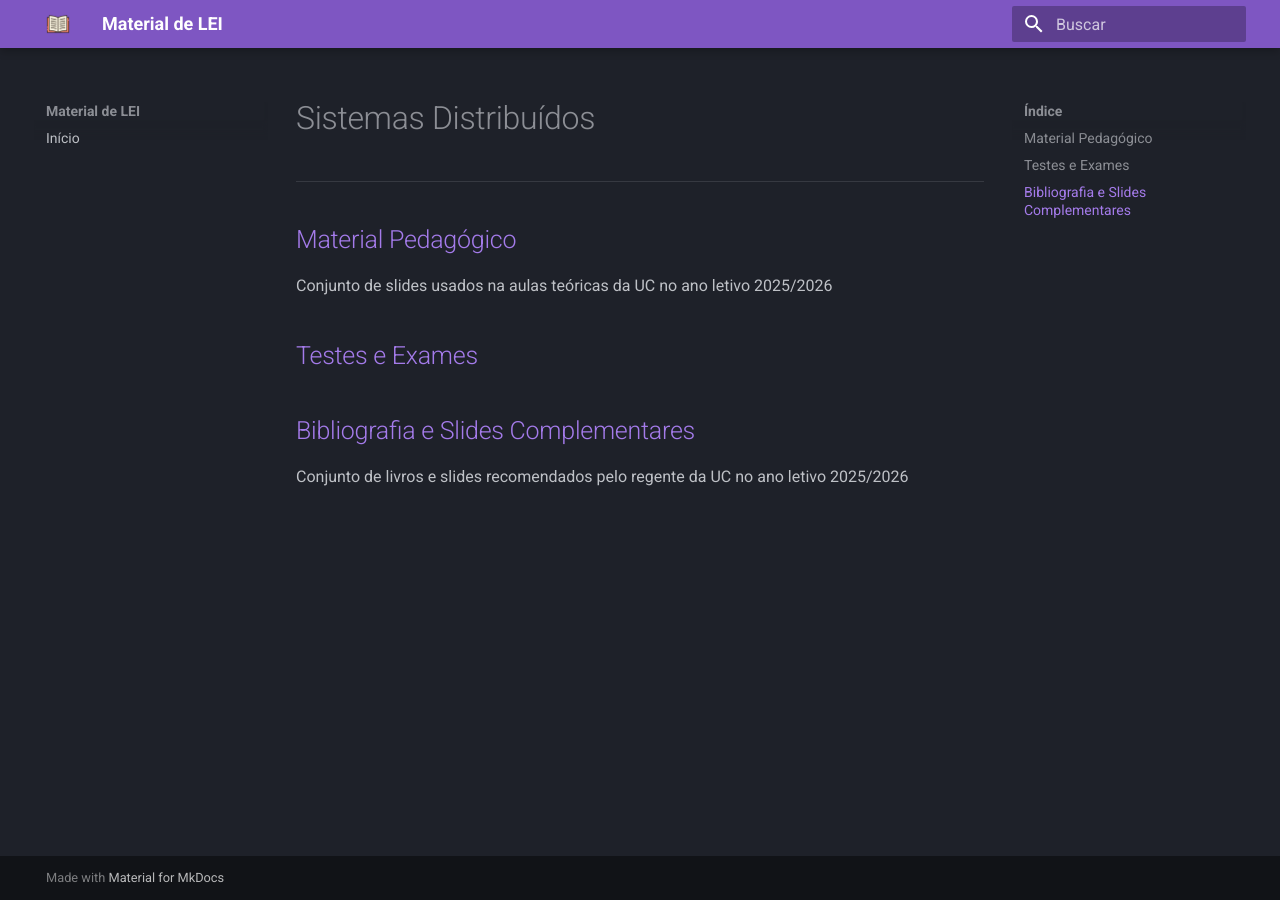
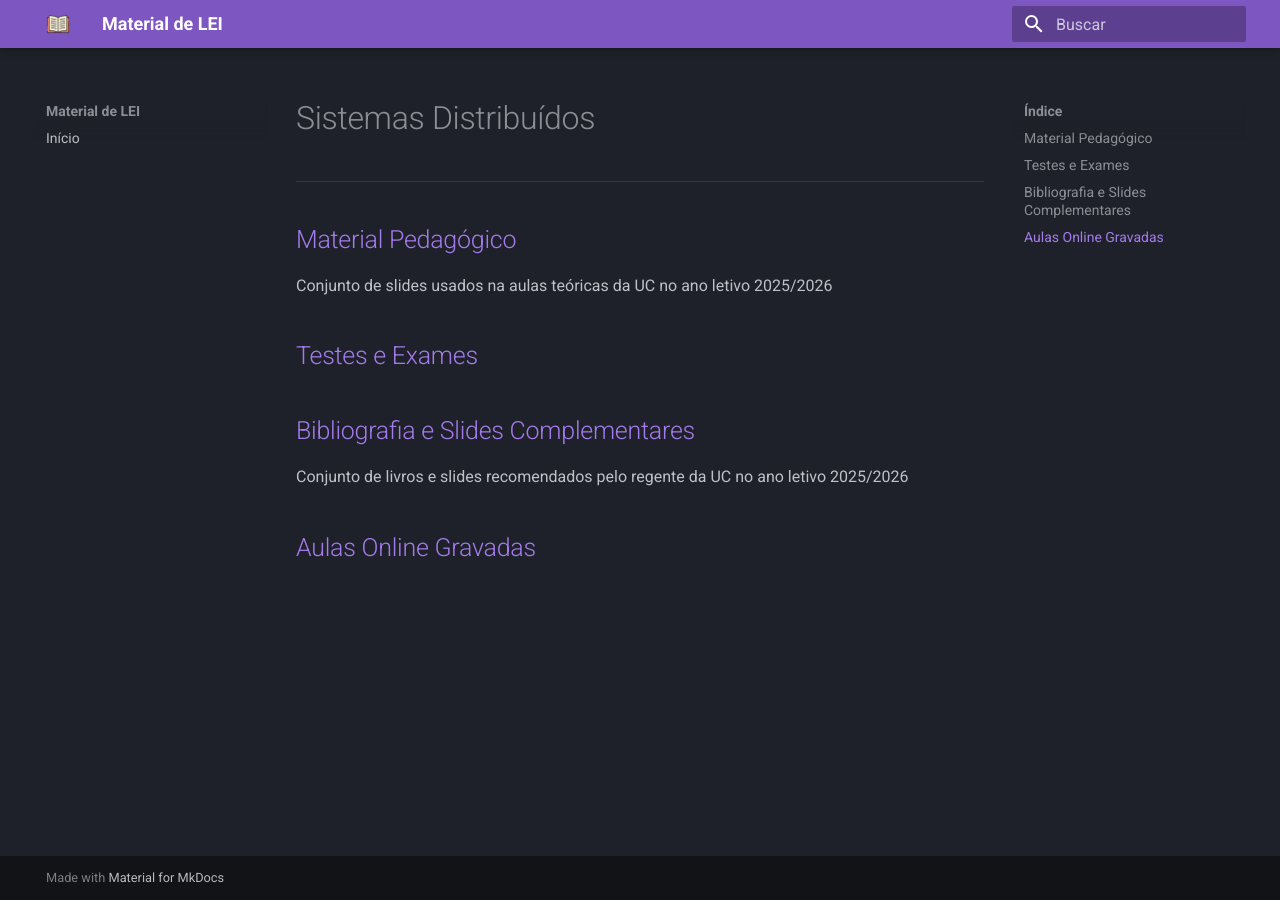
Before and after one commit to eduardo106919/LEI-Material-Estudo, an MkDocs documentation site: the page built from docs/SD/README.md, in a window 1280 px wide. Built offline with MkDocs 1.6.1 and Material for MkDocs 9.7.7, drawn with Linux system fonts in a browser that asks for light colours.

Commit message:
Aulas online sd

```diff
--- a/docs/SD/README.md
+++ b/docs/SD/README.md
@@ -9,3 +9,5 @@ Conjunto de slides usados na aulas teóricas da UC no ano letivo 2025/2026
 
 ## [Bibliografia e Slides Complementares](Bibliografia/README.md)
 Conjunto de livros e slides recomendados pelo regente da UC no ano letivo 2025/2026
+
+## [Aulas Online Gravadas](https://www.youtube.com/playlist?list=PLEFgSUDWoz1yD4GchgIAIAdO26I_JTJnN)
```
